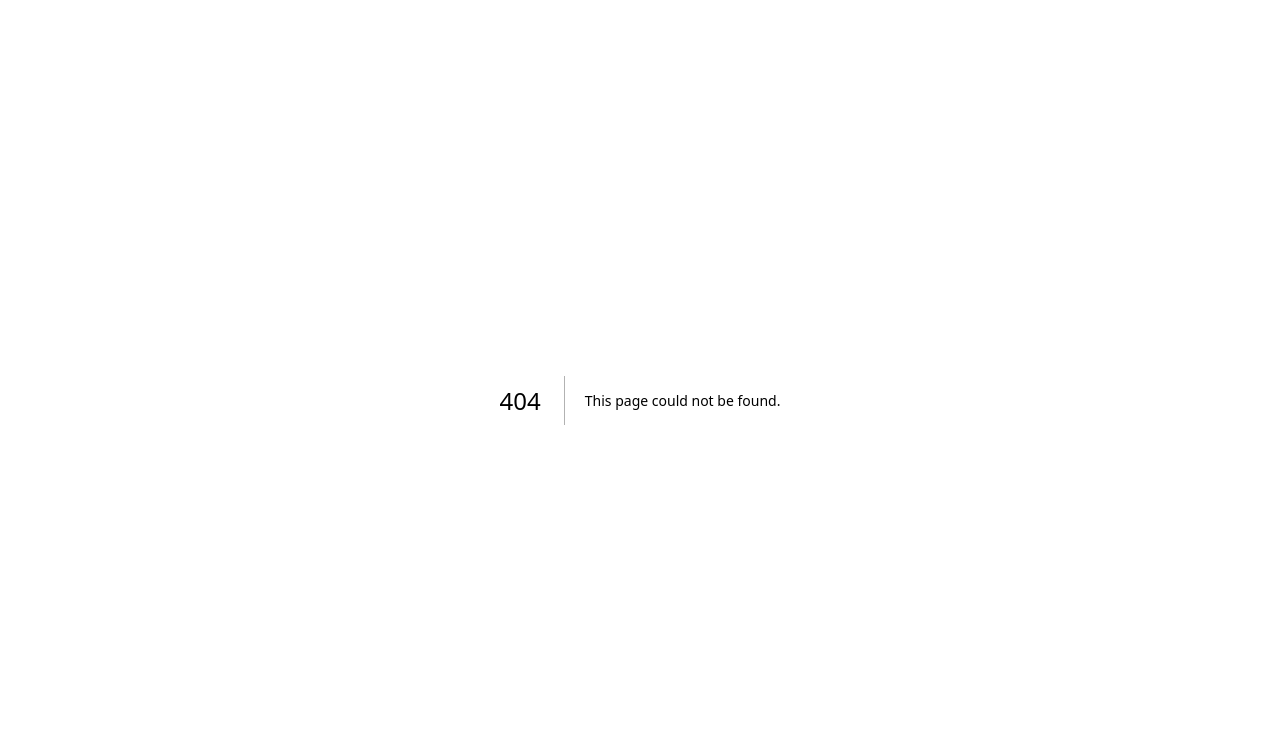
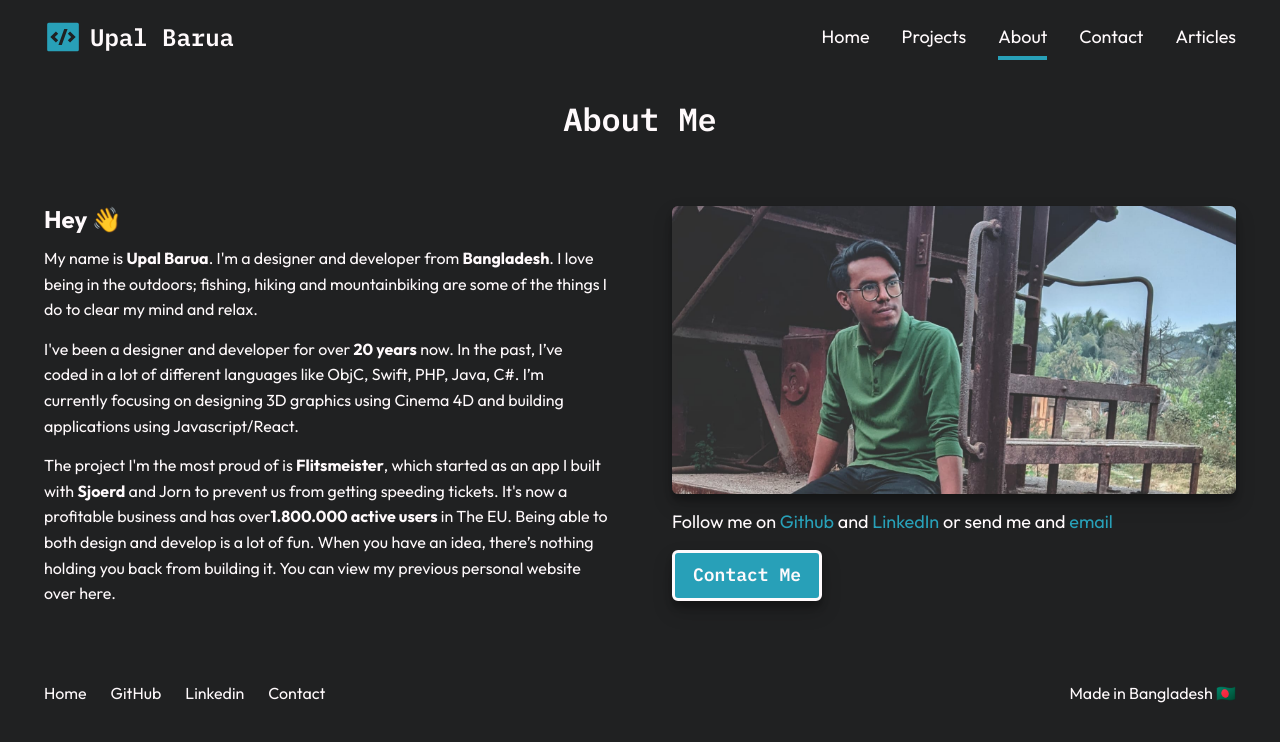
Before and after one commit to UpalBarua/my-portfolio, a Next.js app: page /about in a window 1280 px wide. Before the commit this address had no page. Shown: the top 742 px of the page. Built offline with nearby package versions, Linux system fonts and the light colour scheme.

Commit message:
added AboutMe

```diff
--- /dev/null
+++ b/components/AboutMe/AboutMe.module.scss
@@ -0,0 +1,60 @@
+@use '../../styles/mixins' as *;
+
+.AboutMe {
+  display: grid;
+  gap: var(--spacing-400);
+  padding-block: var(--spacing-600);
+
+  @include mq('md') {
+    gap: var(--spacing-700);
+  }
+
+  .Grid {
+    display: grid;
+    grid-template-columns: 1fr;
+    align-items: start;
+    gap: var(--spacing-500);
+
+    @include mq('lg') {
+      grid-template-columns: repeat(2, 1fr);
+      gap: var(--spacing-900);
+    }
+  }
+
+  .Column {
+    display: grid;
+    gap: var(--spacing-300);
+    justify-items: start;
+  }
+
+  .Title {
+    font-size: var(--fs-600);
+    font-weight: var(--fw-bold);
+  }
+
+  .Text > strong {
+    font-weight: var(--fw-bold);
+  }
+
+  .Image {
+    height: 15rem;
+    width: 100%;
+    object-fit: cover;
+    object-position: center;
+    border-radius: 6px;
+    box-shadow: var(--box-shadow);
+
+    @include mq('lg') {
+      height: 18rem;
+    }
+  }
+
+  .FollowText {
+    // font-weight: var(--fw-semibold);
+    font-size: var(--fs-500);
+
+    > a {
+      color: var(--color-accent-400);
+    }
+  }
+}
--- /dev/null
+++ b/components/AboutMe/AboutMe.tsx
@@ -0,0 +1,56 @@
+import { Title } from '../UI/Title/Title';
+import { Button } from '../UI/Button/Button';
+import Image from 'next/image';
+import Link from 'next/link';
+import styles from './AboutMe.module.scss';
+
+export const AboutMe = () => {
+  return (
+    <section className={styles.AboutMe}>
+      <Title>About Me</Title>
+      <div className={styles.Grid}>
+        <div className={styles.Column}>
+          <h2 className={styles.Title}>Hey 👋</h2>
+          <p className={styles.Text}>
+            My name is <strong>Upal Barua</strong>. I'm a designer and developer
+            from <strong>Bangladesh</strong>. I love being in the outdoors;
+            fishing, hiking and mountainbiking are some of the things I do to
+            clear my mind and relax.
+          </p>
+          <p className={styles.Text}>
+            I've been a designer and developer for over{' '}
+            <strong>20 years</strong> now. In the past, I’ve coded in a lot of
+            different languages like ObjC, Swift, PHP, Java, C#. I’m currently
+            focusing on designing 3D graphics using Cinema 4D and building
+            applications using Javascript/React.
+          </p>
+          <p className={styles.Text}>
+            The project I'm the most proud of is <strong>Flitsmeister</strong>,
+            which started as an app I built with <strong>Sjoerd</strong> and
+            Jorn to prevent us from getting speeding tickets. It's now a
+            profitable business and has over
+            <strong>1.800.000 active users</strong> in The EU. Being able to
+            both design and develop is a lot of fun. When you have an idea,
+            there’s nothing holding you back from building it. You can view my
+            previous personal website over here.
+          </p>
+        </div>
+        <div className={styles.Column}>
+          <Image
+            className={styles.Image}
+            src="/images/about-me-img.jpeg"
+            alt="Upal Barua"
+            height={500}
+            width={500}
+          />
+          <p className={styles.FollowText}>
+            Follow me on <Link href="/">Github</Link> and{' '}
+            <Link href="/">LinkedIn</Link> or send me and{' '}
+            <Link href="/">email</Link>
+          </p>
+          <Button type="primary">Contact Me</Button>
+        </div>
+      </div>
+    </section>
+  );
+};
--- a/components/Header/Header.module.scss
+++ b/components/Header/Header.module.scss
@@ -80,6 +80,12 @@
     }
   }
 
+  .ButtonGroup {
+    display: flex;
+    align-items: center;
+    gap: var(--spacing-500);
+  }
+
   .NavToggle {
     display: inline-flex;
     border-radius: 50%;
@@ -100,4 +106,13 @@
       display: none;
     }
   }
+
+  .ThemeToggle {
+    display: inline-flex;
+    font-size: var(--fs-600);
+    background-color: transparent;
+    color: var(--color-light-400);
+    border: 0;
+    cursor: pointer;
+  }
 }
--- a/components/Header/Header.tsx
+++ b/components/Header/Header.tsx
@@ -3,6 +3,7 @@ import Link from 'next/link';
 import { useRouter } from 'next/router';
 import { RiCodeBoxFill } from 'react-icons/ri';
 import { HiDotsHorizontal } from 'react-icons/hi';
+import { BsFillMoonStarsFill } from 'react-icons/bs';
 import styles from './Header.module.scss';
 
 const NAV_OPTIONS = [
@@ -70,6 +71,11 @@ export const Header = () => {
           ))}
         </ul>
       </nav>
+      {/* <div className={styles.ButtonGroup}>
+        <button className={styles.ThemeToggle}>
+          <BsFillMoonStarsFill />
+        </button>
+      </div> */}
       <button className={styles.NavToggle} onClick={handleNavToggle}>
         <HiDotsHorizontal />
       </button>
--- a/components/ProjectCard/ProjectCard.module.scss
+++ b/components/ProjectCard/ProjectCard.module.scss
@@ -41,7 +41,7 @@
       padding: var(--spacing-100) var(--spacing-500);
       border-radius: 100vmin;
       font-size: var(--fs-300);
-      background-color: hsla(190, 64%, 44%, 20%);
+      background-color: hsla(190, 64%, 44%, 15%);
     }
   }
 
--- a/pages/_app.tsx
+++ b/pages/_app.tsx
@@ -1,6 +1,13 @@
 import '@/styles/globals.scss';
 import type { AppProps } from 'next/app';
+import { Header } from '@/components/Header/Header';
+import { Container } from '@/components/UI/Container/Container';
 
 export default function App({ Component, pageProps }: AppProps) {
-  return <Component {...pageProps} />;
+  return (
+    <Container>
+      <Header />
+      <Component {...pageProps} />
+    </Container>
+  );
 }
--- /dev/null
+++ b/pages/about.tsx
@@ -0,0 +1,11 @@
+import { AboutMe } from '@/components/AboutMe/AboutMe';
+import { Footer } from '@/components/Footer/Footer';
+
+export default function about() {
+  return (
+    <>
+      <AboutMe />
+      <Footer />
+    </>
+  );
+}
--- a/pages/index.tsx
+++ b/pages/index.tsx
@@ -8,13 +8,12 @@ import { Footer } from '@/components/Footer/Footer';
 
 export default function Home() {
   return (
-    <Container>
-      <Header />
+    <>
       <Hero />
       <Skills />
       <LatestProjects />
       <ContactMe />
       <Footer />
-    </Container>
+    </>
   );
 }
```
Also changed, not shown: public/images/about-me-img.jpeg (added).
